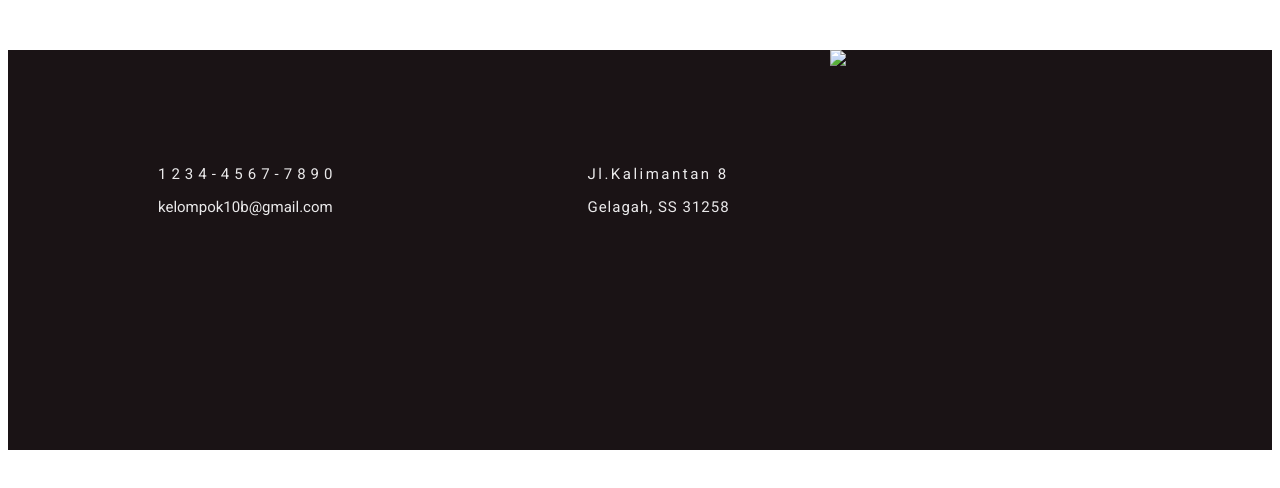
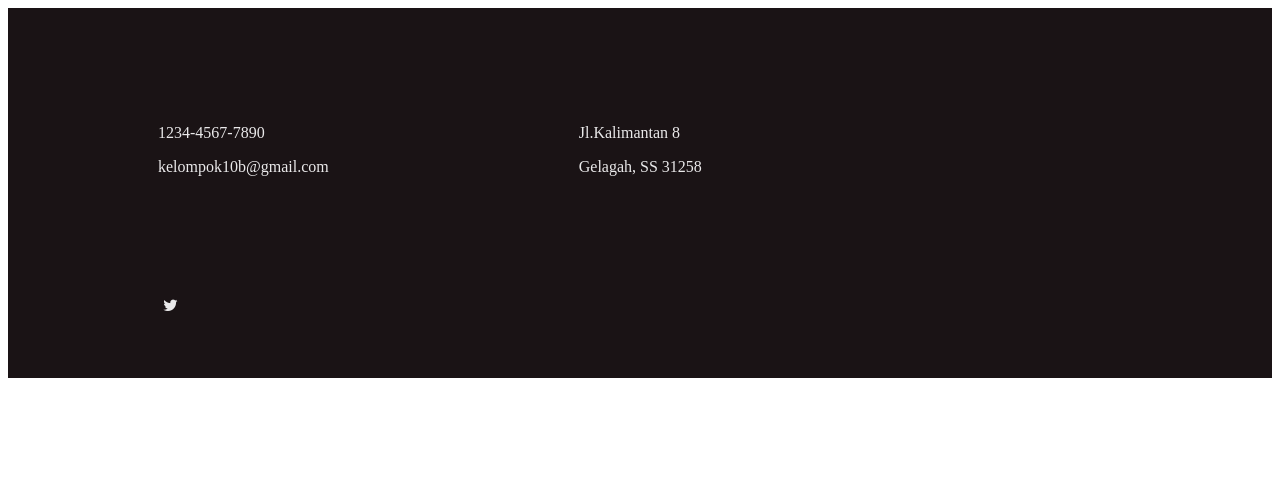
Before and after one commit to Ilmialiyah/Team10b, a plain HTML site: page Index.html in a window 1280 px wide. Drawn offline with Linux system fonts and the light colour scheme.

Commit message:
display flex

```diff
--- a/Index.html
+++ b/Index.html
@@ -5,6 +5,7 @@
     <meta http-equiv="X-UA-Compatible" content="IE=edge">
     <meta name="viewport" content="width=device-width, initial-scale=1.0">
     <link rel="stylesheet" href="stylesheet.css">
+    <link rel="stylesheet" href="//maxcdn.bootstrapcdn.com/font-awesome/4.3.0/css/font-awesome.min.css">
     <link rel="preconnect" href="https://fonts.googleapis.com">
     <link rel="preconnect" href="https://fonts.gstatic.com" crossorigin>
     <link href="https://fonts.googleapis.com/css2?family=Roboto&display=swap" rel="stylesheet">
@@ -12,6 +13,7 @@
 </head>
 <body>
     <footer>
+        <div class="nomor">
             <div class="nomor-telpon">
                 <p class="atas-telpon">1234-4567-7890</p>
                 <p class="email">kelompok10b@gmail.com</p>
@@ -20,10 +22,9 @@
                 <p class="atas-alamat">Jl.Kalimantan 8</p>
                 <p class="alamat">Gelagah, SS 31258</p>
             </div>
+        </div>
         <div class="btn-sosmed">
-            <div class="btn-twitter">
-                <a href="#"></a><img src=".../twitter.png">
-            </div>
+            <a href="#" class="btn twitter"><span class="fa fa-twitter"></span></a>
         </div>
     </footer>
 </body>
--- a/stylesheet.css
+++ b/stylesheet.css
@@ -1,47 +1,29 @@
 footer {
     background-color: #1A1315;
     color: #EAE9EA;
-    height: 400px;
+    height: 370px;
     width: auto;
 }
 
-.nomor-telpon {
-    float: left;
+.nomor{
+    display: flex;
+}
+
+.nomor-telpon{
     margin: 100px 150px;
 }
 
-.nomor-alamat {
-    float: left;
+.nomor-alamat{
     margin: 100px 100px;
-}
-
-p {
-    font-family: 'Roboto', sans-serif;
-}
-
-.atas-telpon {
-    letter-spacing: 5px;
-    font-size: 15px;
-}
-
-.atas-alamat {
-    letter-spacing: 2.5px;
-    font-size: 15px;
-}
-
-.email {
-    font-size: 15px;
-}
-
-.alamat {
-    font-size: 15px;
-    letter-spacing: 1px;
 }
 
 .btn-sosmed {
     margin: 5px;
 }
 
-.btn-twitter {
-    margin: 50px 100px 150px;
+.twitter {
+    margin: 5px 150px;
+    color: #EAE9EA;
+    width: 50px;
+    height: 50px;
 }
```
Lines whose indentation alone changed are shown as unchanged.
